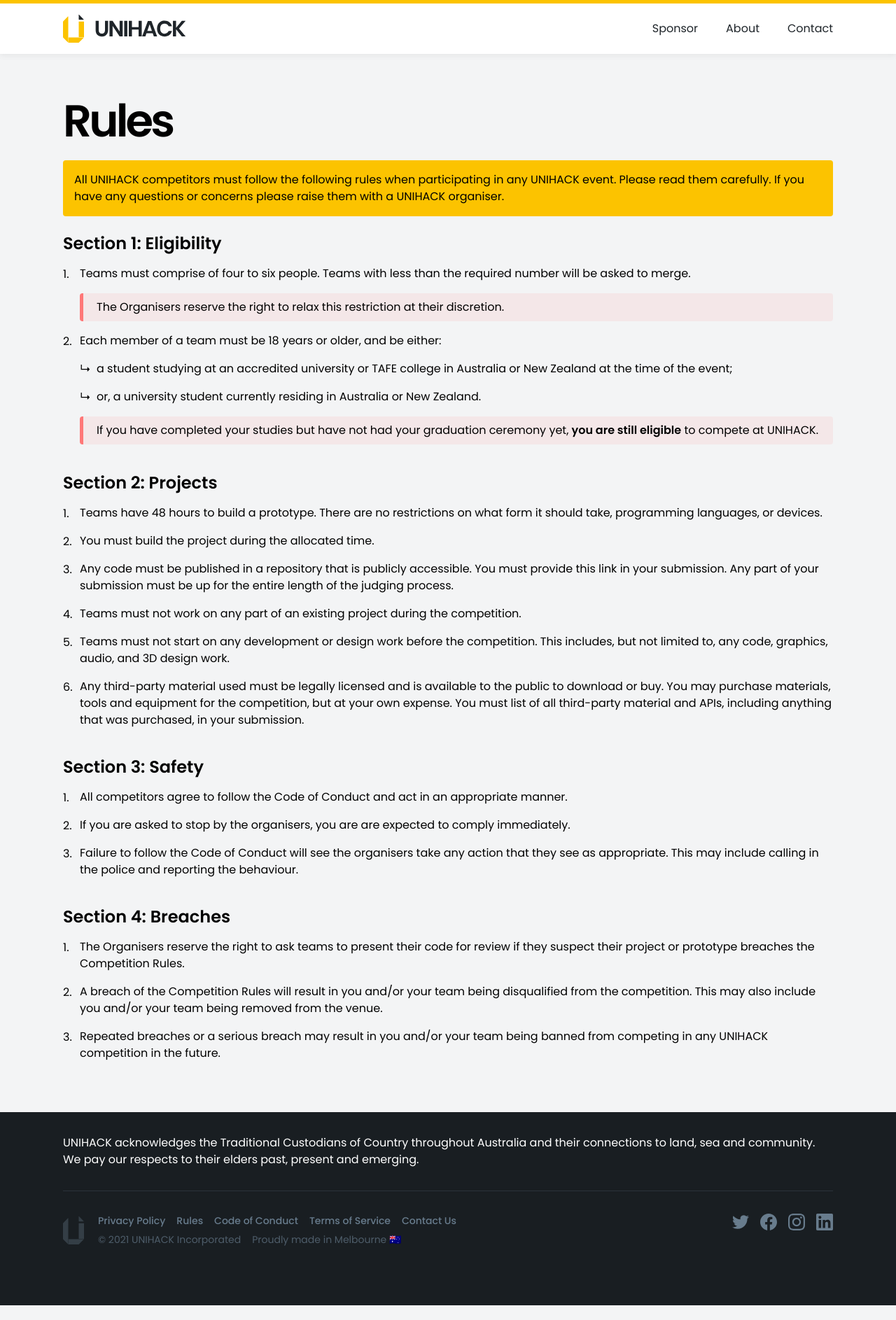
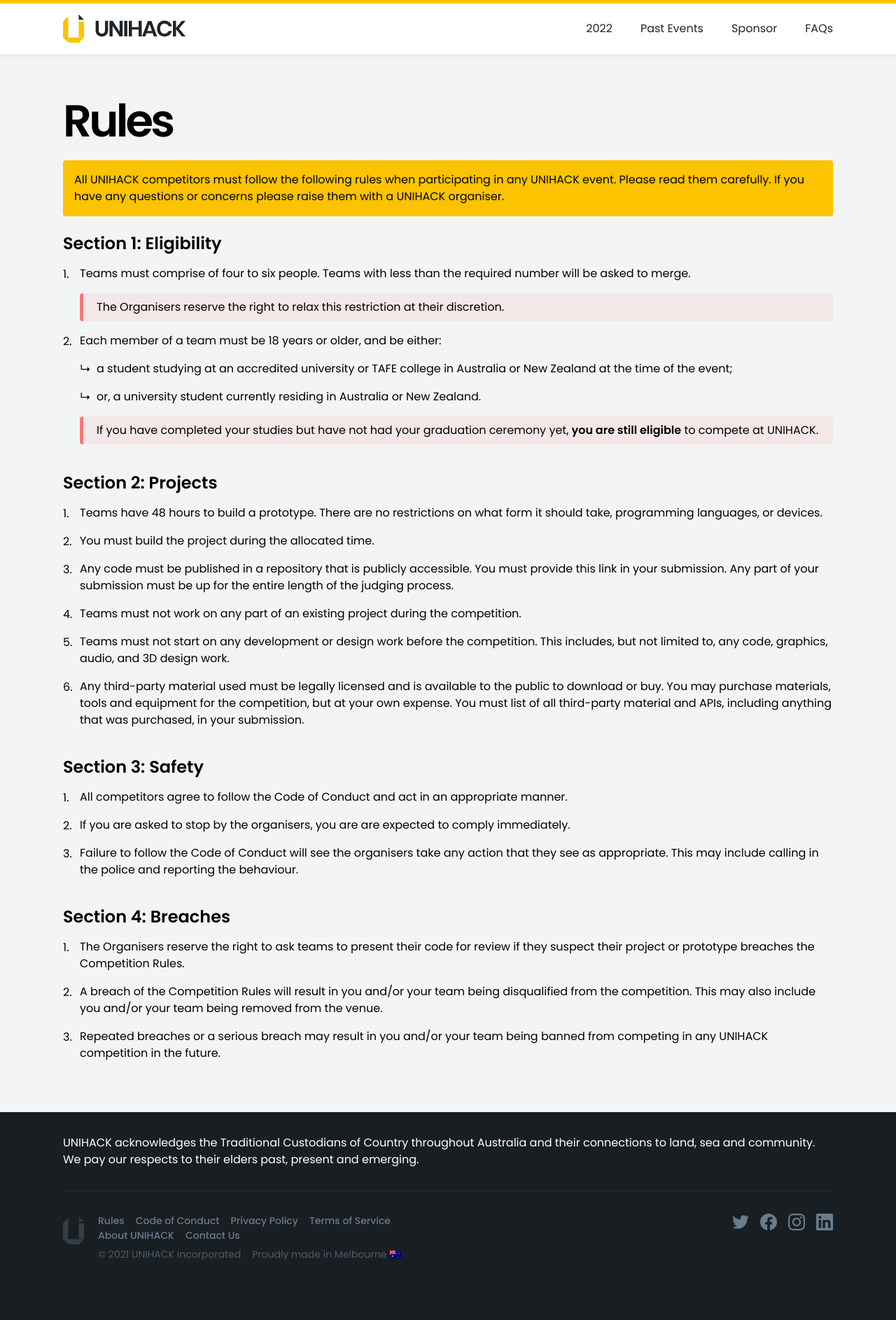
Before and after one commit to unihackhq/unihack.net, a Next.js app: page /rules in a window 1280 px wide. Shown: the whole page at 70% size. Before the commit the page ends 1865 px from the top, so only its background shows below. Built offline with nearby package versions, Linux system fonts and the light colour scheme.

Commit message:
Update 2022 content

```diff
--- a/components/footer/footer.module.scss
+++ b/components/footer/footer.module.scss
@@ -80,6 +80,13 @@
         }
       }
 
+      li.spacer {
+        display: none;
+        @include md {
+          display: block;
+        }
+      }
+
       a {
         color: $footer_link;
         font-weight: 500;
--- a/components/footer/footer.tsx
+++ b/components/footer/footer.tsx
@@ -17,11 +17,7 @@ const Footer = () => (
       <Logo baseColor="#343E46" topColor="#343E46" />
       <div className={styles['footer-info']}>
         <ul>
-          <li>
-            <Link href="/privacy">
-              <a>Privacy Policy</a>
-            </Link>
-          </li>
+
           <li>
             <Link href="/rules">
               <a>Rules</a>
@@ -33,8 +29,19 @@ const Footer = () => (
             </Link>
           </li>
           <li>
+            <Link href="/privacy">
+              <a>Privacy Policy</a>
+            </Link>
+          </li>
+          <li>
             <Link href="/terms">
               <a>Terms of Service</a>
+            </Link>
+          </li>
+          <li className={styles.spacer} />
+          <li>
+            <Link href="/about">
+              <a>About UNIHACK</a>
             </Link>
           </li>
           <li>
--- a/components/header/header.tsx
+++ b/components/header/header.tsx
@@ -13,9 +13,10 @@ const Header = () => {
   };
 
   const menuItems: MenuItemI[] = [
+    { text: '2022', href: '/' },
+    { text: 'Past Events', href: '/events' },
     { text: 'Sponsor', href: '/sponsorship' },
-    { text: 'About', href: '/about' },
-    { text: 'Contact', href: '/contact' }
+    { text: 'FAQs', href: '/faq' },
   ];
 
   return (
--- a/sections/sponsor-hero/sponsor-hero.tsx
+++ b/sections/sponsor-hero/sponsor-hero.tsx
@@ -37,7 +37,7 @@ const SponsorHero = () => (
           title="Date"
           style={styles['sponsor-hero-event-data-content']}
         >
-          TBA, Early 2022
+          February 25 - 27, 2022
         </IconLabelWithTitle>
       </div>
       <ButtonLink
```
